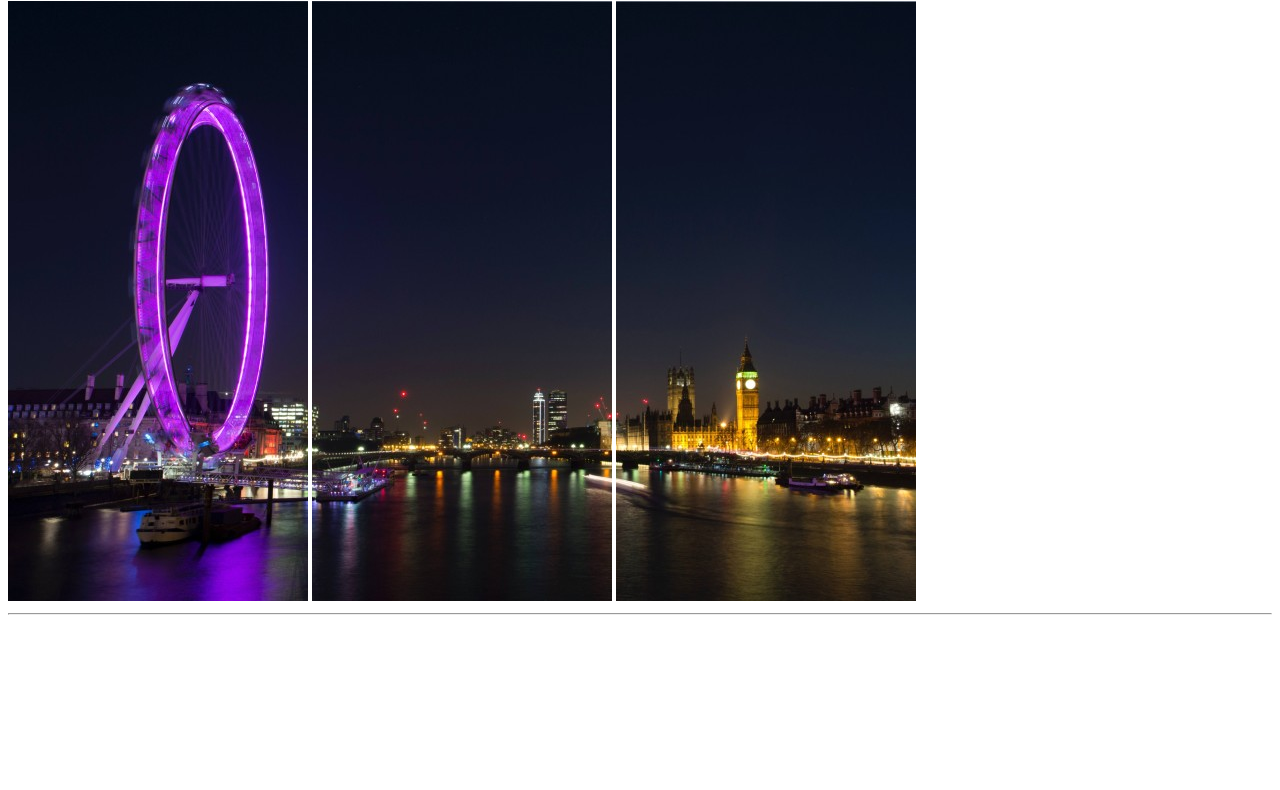
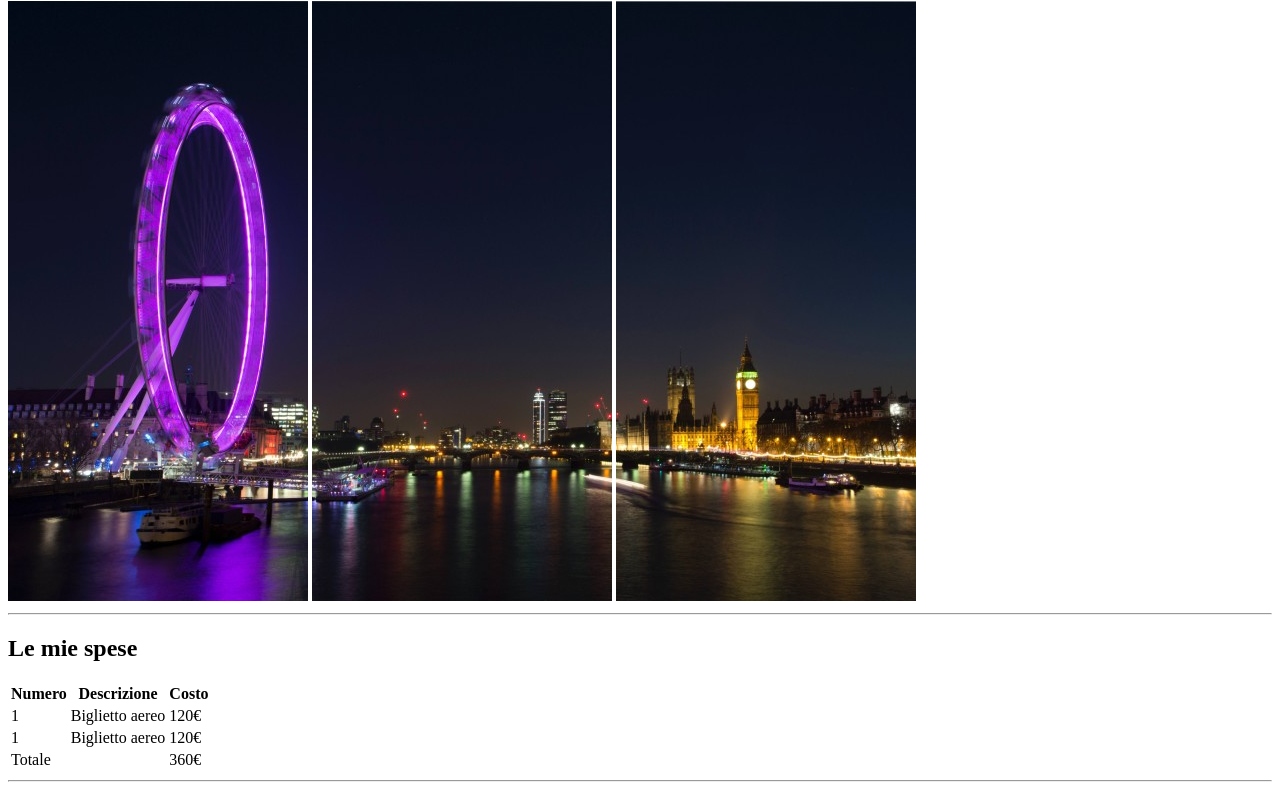
Before and after one commit to EleonoraMercado/html-london-trip, a plain HTML site: page index.html in a window 1280 px wide. Shown: the part 79-869 px from the top of the page. Before the commit the page ends 800 px from the top, so only its background shows below. Drawn offline with Linux system fonts and the light colour scheme.

Commit message:
ADD: Prima sezione centrale con tabella, footer, aggiunto hr.

```diff
--- a/index.html
+++ b/index.html
@@ -14,6 +14,36 @@
     </header>
     <hr>
 
+    <!-- Prima sezione: Tabella -->
+    <section>
+        <h2>Le mie spese</h2>
+
+        <table>
+            <tr>
+                <th>Numero</th>
+                <th>Descrizione</th>
+                <th>Costo</th>
+            </tr>
+            <tr>
+                <td>1</td>
+                <td>Biglietto aereo</td>
+                <td>120€</td>
+            </tr>
+            <tr>
+                <td>1</td>
+                <td>Biglietto aereo</td>
+                <td>120€</td>
+            </tr>
+            <tfoot>
+                <tr>
+                    <td>Totale</td>
+                    <td></td>
+                    <td>360€</td>
+                </tr>
+            </tfoot>
+        </table>
+    </section>
+     <hr>
 
 </body>
 </html>
```
